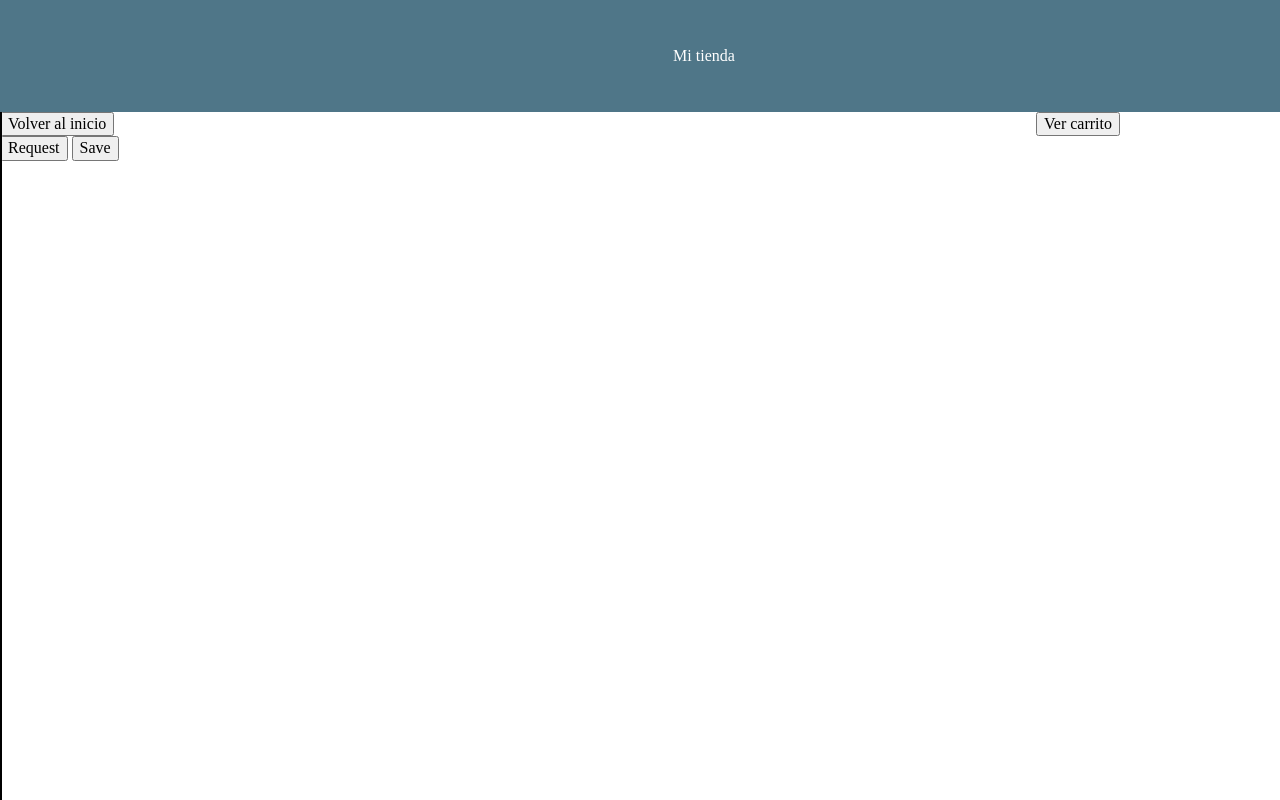
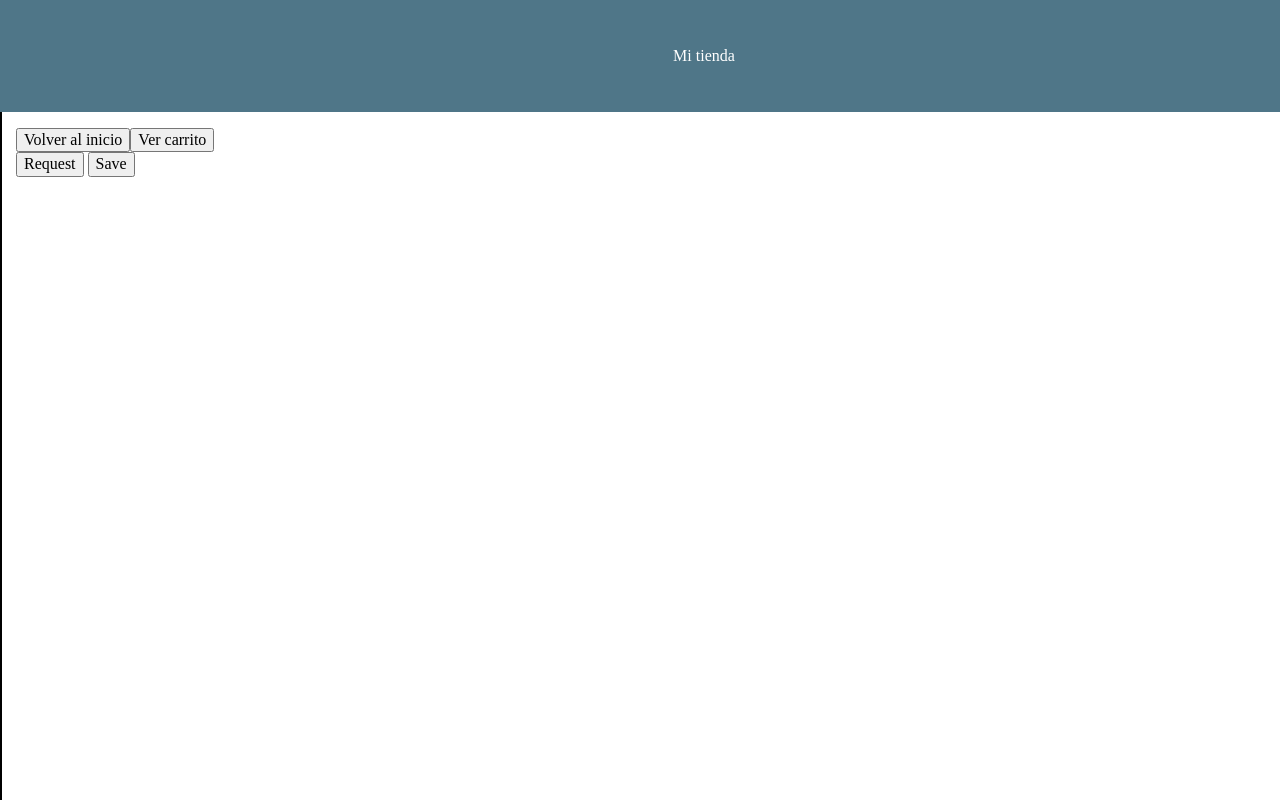
Before and after one commit to ardigc/API, a website: page index.html in a window 1280 px wide. Drawn offline with nearby package versions, Linux system fonts and the light colour scheme; no server answers.

Commit message:
intentando colocar ver carrito

```diff
--- a/styles.css
+++ b/styles.css
@@ -19,14 +19,14 @@ header{
 main{
     position: relative;
 top: 7rem;
+padding: 1rem;
 }
-.up-buttoons{
+.up-buttons{
     display: flex;
 }
 .button-position{
-    position: absolute;
-    top:0;
-    right: 10rem;
+    display: flex;
+    position: relative;
 }
 .grid-products{
     display: grid;
```
